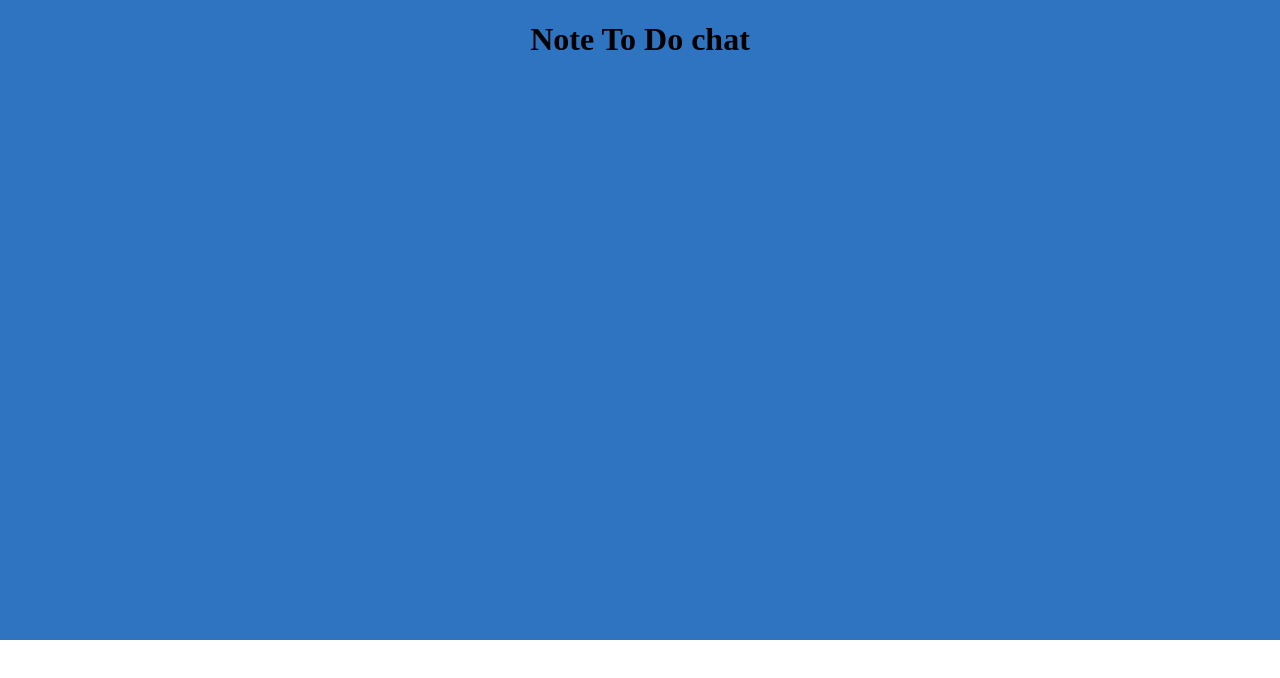
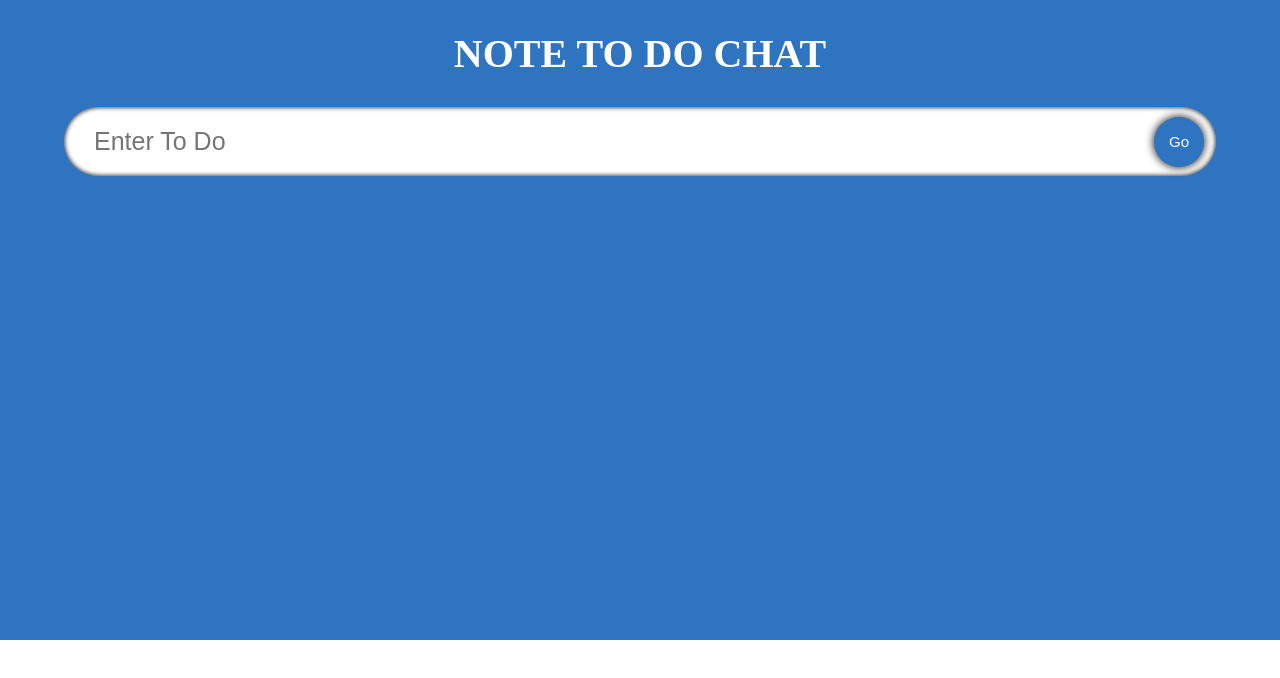
Before and after one commit to grnisna/TodoList, a React (Create React App) app: page / in a window 1280 px wide. Shown: the top 678 px of the page. Built offline with nearby package versions, Linux system fonts and the light colour scheme; a web font is replaced by a local one.

Commit message:
stracture making for todo list

```diff
--- a/src/App.tsx
+++ b/src/App.tsx
@@ -1,5 +1,6 @@
-import React, { FC } from 'react';
+import React, { FC, useState } from 'react';
 import './App.css';
+import InputField from './Components/InputField/InputField';
 // import Counter from './Components/Counter';
 // import Users from './Components/Users';
 
@@ -30,9 +31,15 @@ import './App.css';
 
 
 const App:FC =  () => {
+
+  const [todo, setTodo]  = useState<string>('')
+  console.log(todo);
+
+
   return (
     <div className="App">
-      <h1>Note To Do chat</h1>
+      <h1 className='heading'>Note To Do chat</h1>
+      <InputField todo={todo} setTodo={setTodo}  />
     </div>
   );
 }
--- /dev/null
+++ b/src/Components/InputField/InputField.tsx
@@ -0,0 +1,25 @@
+import React, { FC } from 'react';
+import "../Styles/Style.css";
+
+interface Props{
+    setTodo: React.Dispatch<React.SetStateAction<string>>;
+    todo:string;
+}
+
+
+const InputField:FC<Props> = ({todo, setTodo}) => {
+    return (
+        <form className='input'>
+            <input type="input"
+             className='input_box'
+             placeholder='Enter To Do'
+             value={todo}
+             onChange={(e) => setTodo(e.target.value)}
+              />
+            <button type='submit'   className='input_submit'>Go</button>
+
+        </form>
+    );
+};
+
+export default InputField;
--- /dev/null
+++ b/src/Components/Styles/Style.css
@@ -0,0 +1,42 @@
+.input {
+  display: flex;
+  width: 90%;
+  position: relative;
+  align-items: center;
+}
+
+.input_box {
+  width: 100%;
+  border-radius: 50px;
+  padding: 20px 30px;
+  font-size: 25px;
+  border: none;
+  transition: 0.2s;
+  box-shadow: inset 0 0 5px black;
+}
+
+.input_box:focus {
+  box-shadow: 0 0 1000px rgba(0, 0, 0, 0);
+  outline: none;
+}
+
+.input_submit {
+  position: absolute;
+  width: 50px;
+  height: 50px;
+  margin: 12px;
+  border-radius: 50px;
+  right: 0px;
+  border: none;
+  font-size: 15px;
+  background-color: #2f74c0;
+  color: white;
+  transition: 0.3s all;
+  box-shadow: 0 0 10px black;
+  cursor: pointer;
+}
+
+.input_submit:active {
+  transform: scale(0.7);
+  box-shadow: 0 0 4px black;
+}
```
